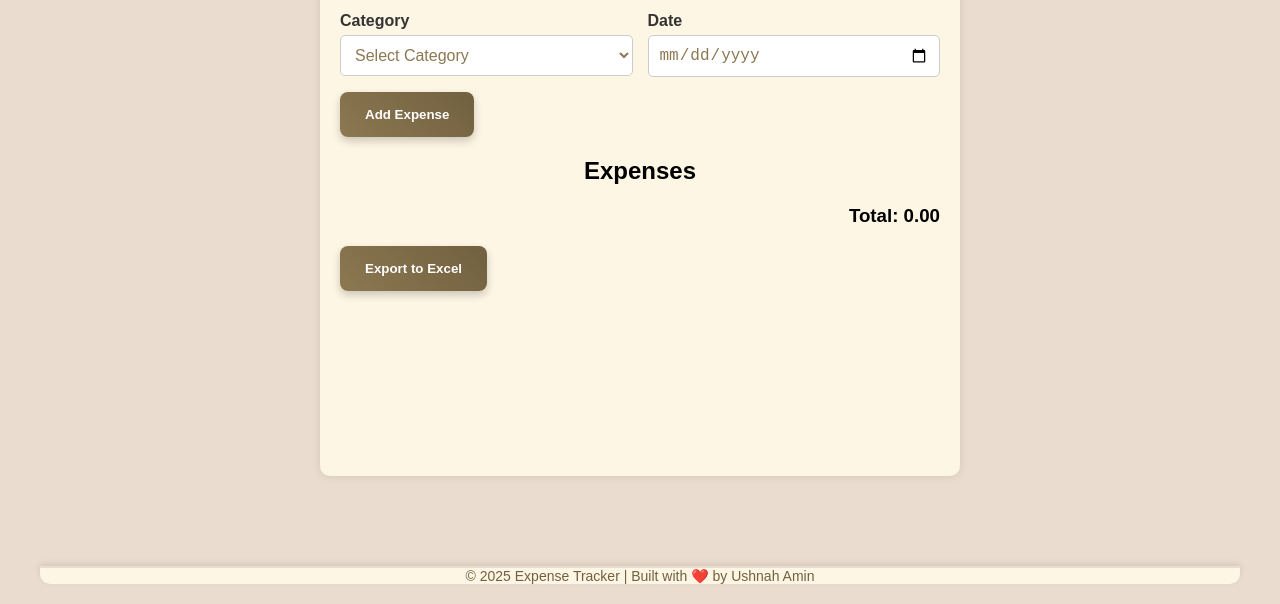
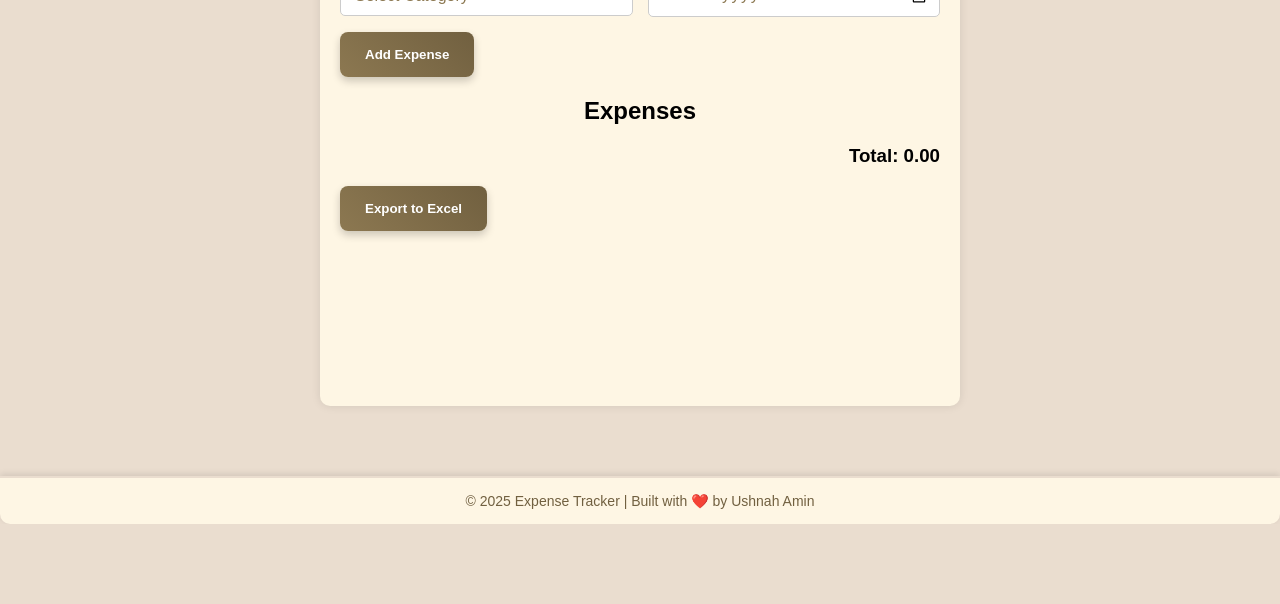
Before and after one commit to aminushnah/Expenses-Tracker, a plain HTML site: page index.html in a window 1280 px wide. Shown: the part 276-880 px from the top of the page. After the commit the page ends 800 px from the top, so only its background shows below. Drawn offline with Linux system fonts and the light colour scheme.

Commit message:
styles.css

```diff
--- a/styles.css
+++ b/styles.css
@@ -341,13 +341,14 @@ footer {
     background: #fef6e4;
     color: #716040;
     text-align: center;
-    padding: auto;
-    margin-top: 40px;
+    padding: 15px 20px;   /* top-bottom | left-right */
+    margin: 20px 0 0 0;   /* top | right | bottom | left */
     border-top: 2px solid #eaddcf;
     font-size: 14px;
     border-radius: 0 0 10px 10px;
     box-shadow: 0 -2px 6px rgba(0,0,0,0.1);
 }
+
 
 footer p {
     margin: 0;
@@ -358,10 +359,7 @@ footer p {
 /* Layout fix for sticky footer */
 html, body {
     height: 100%; /* make body take full height */
-    /*margin: 0;*/
-    margin-top: 10px;
-    margin-bottom: 10px;
-    padding: 20px;
+    margin: 0;
 }
 
 body {
```
